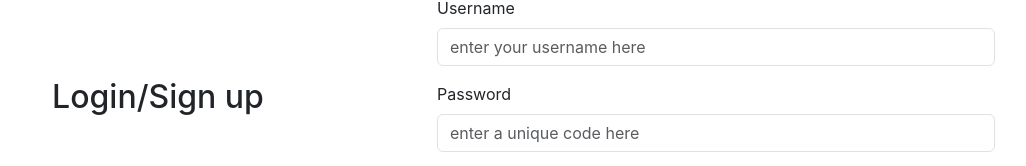
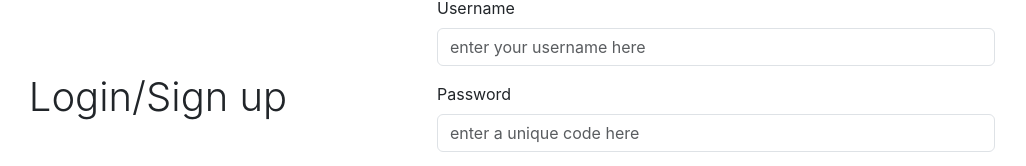
Before and after one commit to Shaurya-Sehgal/linkroom, a React (Create React App) app: page /#/ in a window 1280 px wide. Shown: the part 347-513 px from the top of the page, without its empty margins (203-1229 px from the left). Built offline with nearby package versions, Linux system fonts and the light colour scheme; no server answers.

Commit message:
Changed Login/Sign Up to display

```diff
--- a/src/components/Login.js
+++ b/src/components/Login.js
@@ -96,7 +96,7 @@ function Login() {
           style={{ minHeight: "80vh" }}
         >
           <div className="col">
-            <h2 className="text-center">Login/Sign up</h2>
+            <h2 className="text-center display-6">Login/Sign up</h2>
           </div>
 
           <div className="w-50 m-auto">
@@ -150,7 +150,7 @@ function Login() {
               </label>
               <input
                 ref={code}
-                type="password"
+                type={`password`}
                 className={`form-control ${
                   passwordCorrection.length === 0 ? "" : "border-danger"
                 }`}
```
